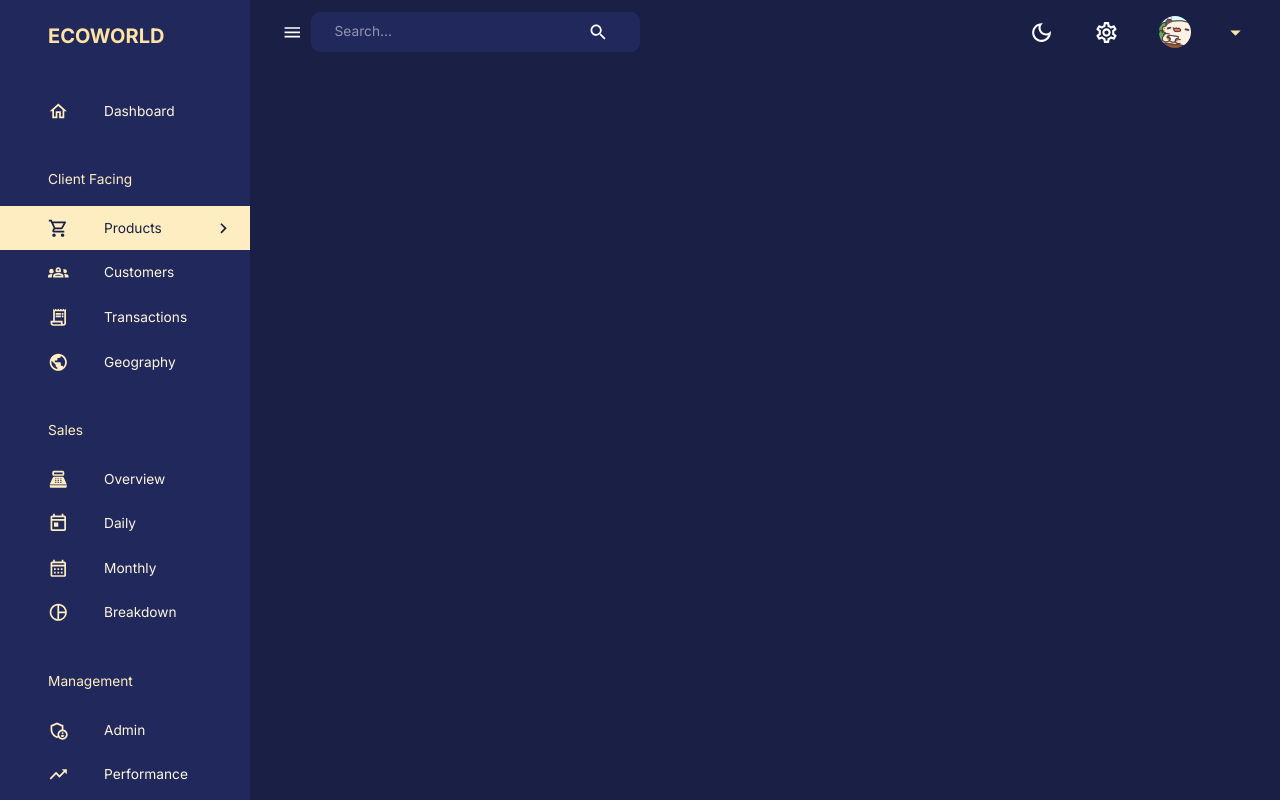
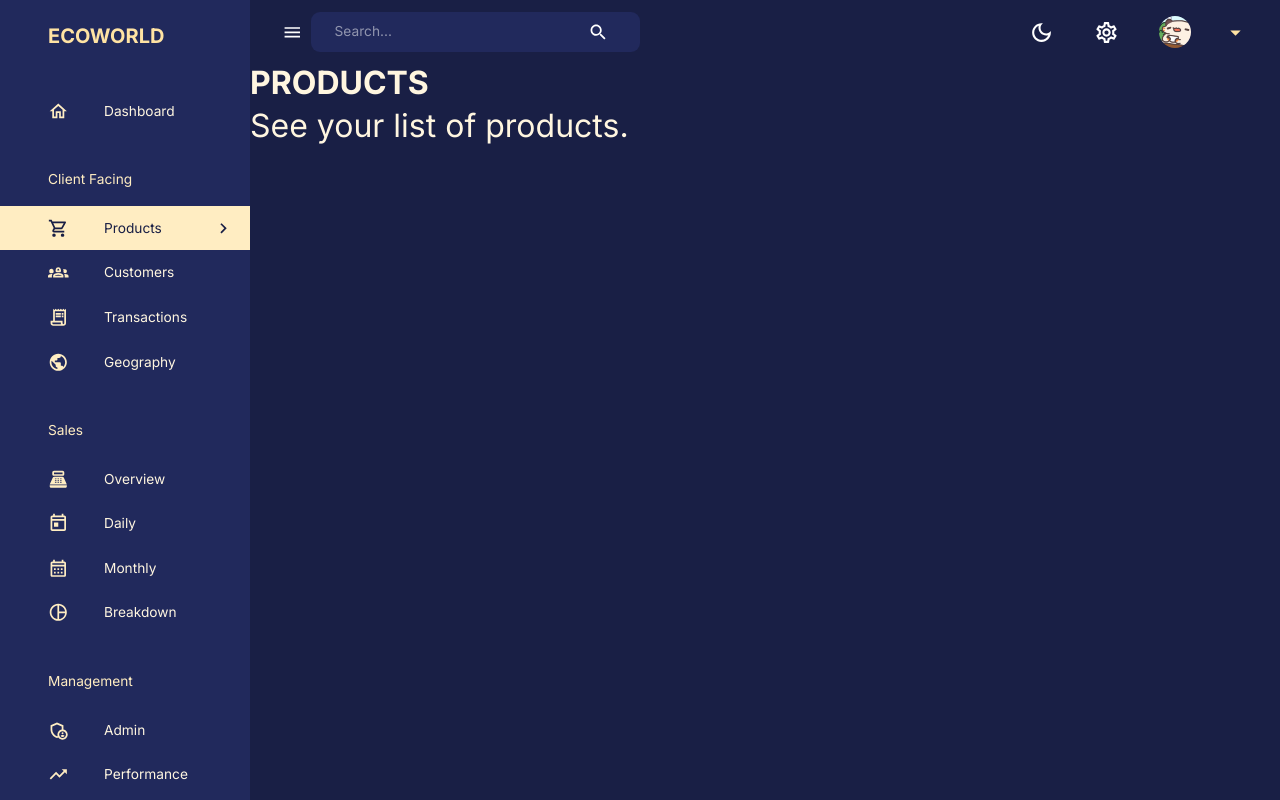
Before and after one commit to reymartvega/Admin_Dashboard_Client, a React (Create React App) app: page /products in a window 1280 px wide. Built offline with nearby package versions, Linux system fonts and the light colour scheme; no server answers.

Commit message:
Added header component

```diff
--- /dev/null
+++ b/src/components/Header.js
@@ -0,0 +1,20 @@
+import { Typography,Box,useTheme } from "@mui/material";
+
+import React from 'react'
+
+const Header = ({title,subtitle}) => {
+    const theme = useTheme();
+  return (
+    <Box>
+        <Typography variant='h2' color={theme.palette.secondary[100]} fontWeight='bold'
+        sx={{mb:'5px'}}>
+            {title}
+        </Typography>
+        <Typography variant='h2' color={theme.palette.secondary[100]}>
+            {subtitle}
+        </Typography>
+    </Box>
+  )
+}
+
+export default Header
--- a/src/scenes/products/index.jsx
+++ b/src/scenes/products/index.jsx
@@ -4,9 +4,9 @@ import { useGetProductsQuery } from 'state/api';
 import Header from 'components/Header'
 const Products = () => {
   return (
-    <div>
-
-    </div>
+    <Box>
+        <Header title="PRODUCTS" subtitle="See your list of products."/>
+    </Box>
   )
 }
 
```
